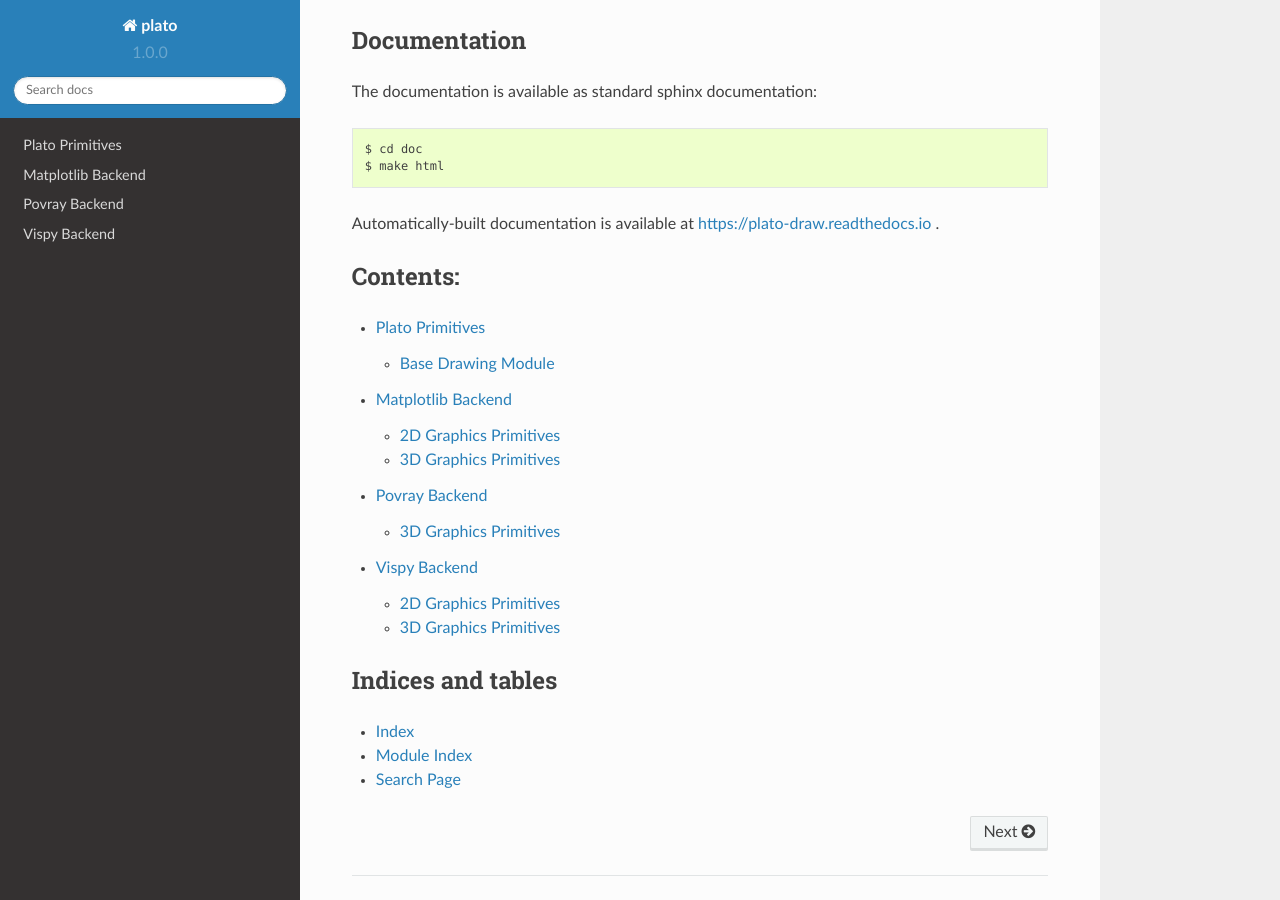
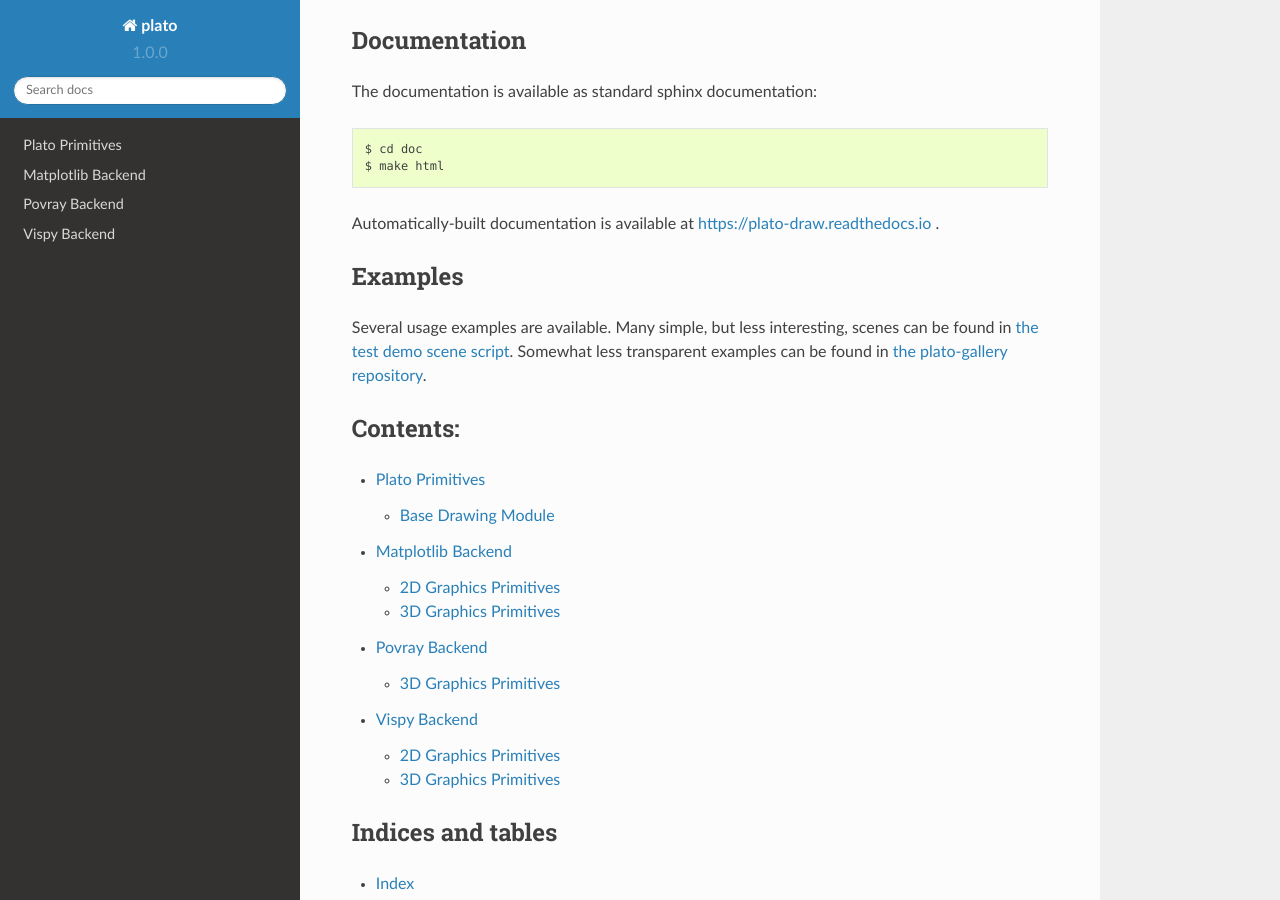
Before and after one commit to glotzerlab/plato, a Sphinx documentation site: the page built from doc/source/index.rst, in a window 1280 px wide and 900 px high, scrolled down 633 px. Built offline with Sphinx 7.4.7 and the Read the Docs theme 2.0.0, drawn with Linux system fonts in a browser that asks for light colours.

Commit message:
Add links to examples in documentation

```diff
--- a/doc/source/index.rst
+++ b/doc/source/index.rst
@@ -38,6 +38,15 @@ The documentation is available as standard sphinx documentation::
 Automatically-built documentation is available at
 https://plato-draw.readthedocs.io .
 
+Examples
+========
+
+Several usage examples are available. Many simple, but less
+interesting, scenes can be found in `the test demo scene script
+<https://bitbucket.org/glotzer/plato/src/master/test/test_scenes.py>`_. Somewhat
+less transparent examples can be found in `the plato-gallery
+repository <https://bitbucket.org/glotzer/plato-gallery>`_.
+
 Contents:
 =========
 
```
